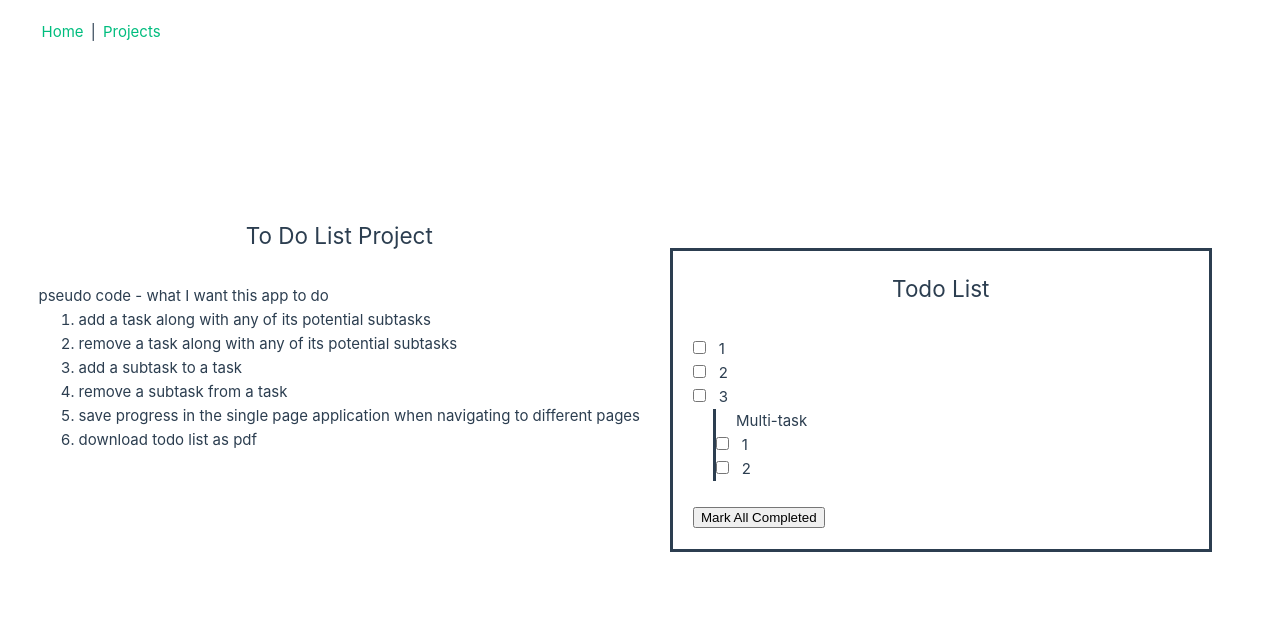
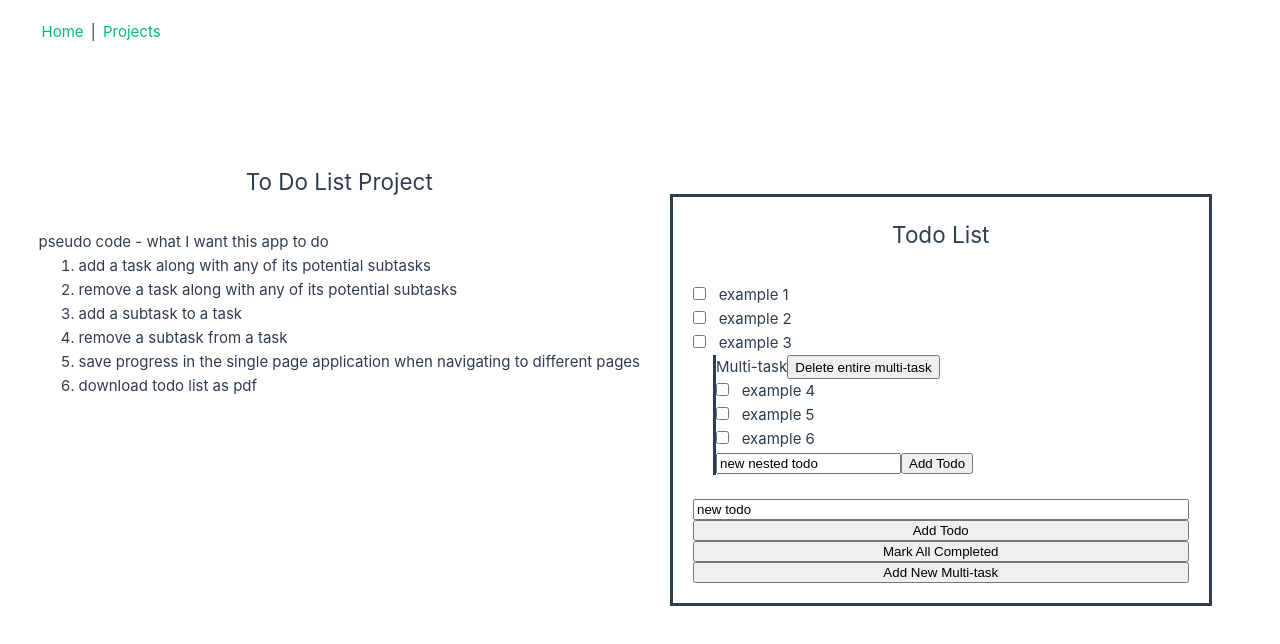
Before and after one commit to cjogles/i-know-vue, a Vue app: page /todo in a window 1280 px wide. Shown: the top 644 px of the page. Built offline with nearby package versions, Linux system fonts and the light colour scheme.

Commit message:
some updates to todo list

```diff
--- a/src/stores/todo.js
+++ b/src/stores/todo.js
@@ -5,38 +5,112 @@ export const useTodoStore = defineStore('todos', {
     todos: [
       {
         index: 0,
-        value: 1
+        value: 'example 1'
       },
       {
         index: 1,
-        value: 2
+        value: 'example 2'
       },
       {
         index: 2,
-        value: 3
+        value: 'example 3'
       },
       {
         index: 3,
         value: [
           {
-            index: 0,
-            value: 1
+            index: 4,
+            value: 'example 4'
           },
           {
-            index: 1,
-            value: 2
+            index: 5,
+            value: 'example 5'
+          },
+          {
+            index: 6,
+            value: 'example 6'
           }
         ]
       }
-    ]
+    ],
+    newTodo: "new todo",
+    newNestedTodo: "new nested todo"
   }),
   getters: {},
   actions: {
     reset() {
       this.todos = []
     },
-    removeTodo(x) {
-      console.log(x)
+    generateNewIndex() {
+      let indexes = [];
+      this.todos.forEach(item => {
+        if (Array.isArray(item.value)) {
+          indexes.push(item.index)
+          item.value.forEach(subItem => {
+            indexes.push(subItem.index)
+          })
+        } else {
+          indexes.push(item.index)
+        }
+      })
+      return indexes;
+    },
+    addNewMultiTask() {
+      let indexes = this.generateNewIndex();
+      for (let i = 0; i < 30; i++) {
+        if (!indexes.includes(i)) {
+          this.todos.push({ index: i, value: [] });
+          break;
+        }
+      }
+    },
+    addNestedTodo(todo, index) {
+      console.log(todo, index)
+      console.log(this.todos)
+      let indexes = this.generateNewIndex();
+      console.log(indexes)
+      for (let i = 0; i < 30; i++) {
+        if (!indexes.includes(i)) {
+          console.log(i)
+          console.log(this.todos[i])
+          this.todos[index].value.push({ value: todo, index: i });
+          break;
+        }
+      }
+    },
+    addTodo(todo) {
+      let indexes = this.generateNewIndex();
+      for (let i = 0; i < 30; i++) {
+        if (!indexes.includes(i)) {
+          this.todos = [...this.todos, { value: todo, index: i }]
+          break;
+        }
+      }
+      this.newTodo = "new todo"
+    },
+    removeTodo(todo, isNested) {
+      let cleanup = false;
+      if (isNested) {
+        this.todos.forEach(item => {
+          if (Array.isArray(item.value)) {
+            item.value = item.value.filter(item => {
+              return item.index !== todo.index;
+            })
+            if (item.value.length < 1) {
+              cleanup = true;
+            }
+          }
+        })
+      } else {
+        this.todos = this.todos.filter(item => {
+          return item.index !== todo.index;
+        })
+      }
+      if (cleanup) {
+        this.todos = this.todos.filter(item => {
+          return !(Array.isArray(item.value) && item.value.length < 1)
+        })
+      }
     }
   }
 })
--- a/src/views/TodoView.vue
+++ b/src/views/TodoView.vue
@@ -1,8 +1,8 @@
 <script setup lang="ts">
 import { useTodoStore } from '@/stores/todo'
 const store = useTodoStore()
-const handleCheckboxChange = (state) => {
-  console.log(state)
+const handleNewTodo = (e) => {
+  console.log(e.value)
 }
 </script>
 
@@ -32,24 +32,58 @@ const handleCheckboxChange = (state) => {
       <h1 class="todo">Todo List</h1>
       <div v-for="todo in store.todos" :key="todo.index">
         <div v-if="Array.isArray(todo.value)" class="isArray isArrayBox">
-          <p class="isArray">Multi-task</p>
-          <div v-for="(item, x) in todo.value" :key="x">
-            <input type="checkbox" :v-model="item.value" /> &nbsp;
+          <div class="flex space-top">
+            <p>Multi-task</p>
+            <button @click="store.removeTodo(todo)">Delete entire multi-task</button>
+          </div>
+          <div v-for="item in todo.value" :key="item.index + 'nested'">
+            <input
+              type="checkbox"
+              :v-model="item.index"
+              :value="item.value"
+              @change="store.removeTodo(item, true)"
+            />
+            &nbsp;
             <label for="checkbox">{{ item.value }}</label>
           </div>
+          <input v-model="store.newNestedTodo" type="text" />
+          <button @click="() => store.addNestedTodo(store.newNestedTodo, todo.index)">
+            Add Todo
+          </button>
         </div>
         <div v-if="!Array.isArray(todo.value)">
-          <input type="checkbox" :v-model="todo.value" @change="store.removeTodo(todo)" /> &nbsp;
+          <input
+            type="checkbox"
+            :v-model="todo.index"
+            :value="todo.value"
+            @change="store.removeTodo(todo)"
+          />
+          &nbsp;
           <label for="checkbox">{{ todo.value }}</label>
         </div>
       </div>
       <br />
-      <button @click="() => store.reset()">Mark All Completed</button>
+      <div class="flex-col">
+        <input v-model="store.newTodo" type="text" />
+        <button @click="() => store.addTodo(store.newTodo)">Add Todo</button>
+        <button @click="() => store.reset()">Mark All Completed</button>
+        <button @click="() => store.addNewMultiTask()">Add New Multi-task</button>
+      </div>
     </section>
   </div>
 </template>
 
 <style scoped>
+.space-top {
+  top-margin: 10px;
+}
+.flex {
+  display: flex;
+}
+.flex-col {
+  display: flex;
+  flex-direction: column;
+}
 .isArray {
   margin-left: 20px;
 }
```
